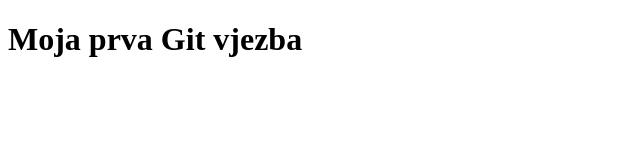
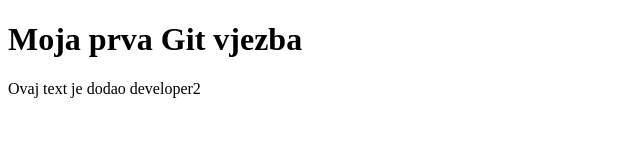
Before and after one commit to Aidapatak/rs1-v01-git, a plain HTML site: page index.html in a window 1280 px wide. Shown: the whole page, without its empty margins (0-640 px from the left). Drawn offline with Linux system fonts and the light colour scheme.

Commit message:
Dodat opis

```diff
--- a/index.html
+++ b/index.html
@@ -5,5 +5,6 @@
 </head>
 <body>
     <h1>Moja prva Git vjezba</h1>
+	<p>Ovaj text je dodao developer2</p>
 </body>
 </html>
```
